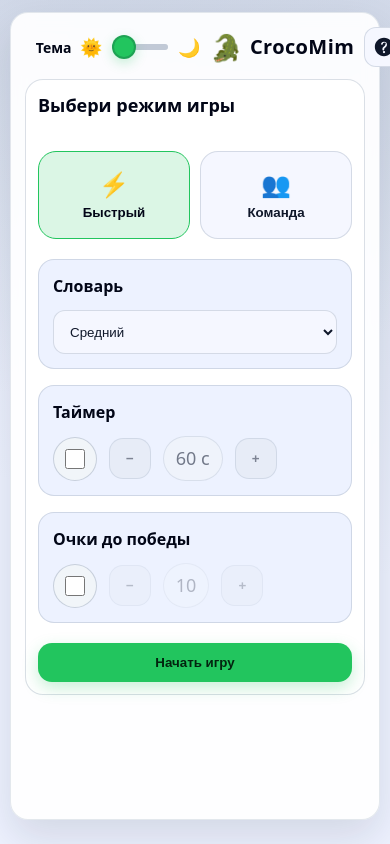
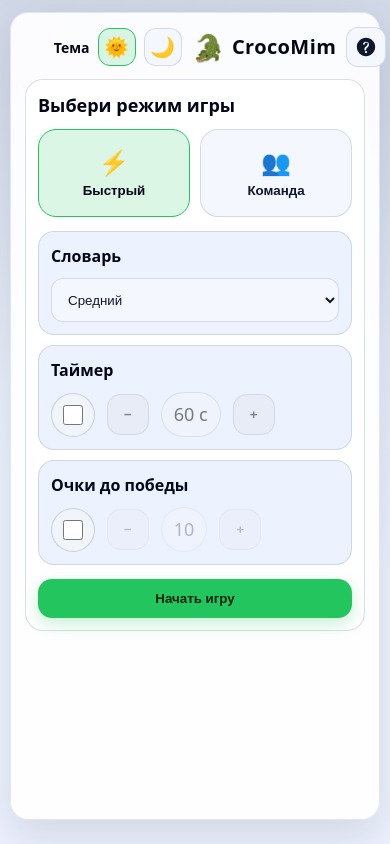
Before and after one commit to blackswanlabs8/CrocoMim, a plain HTML site: page public/index.html in a window 390 px wide. Drawn offline with Linux system fonts and the light colour scheme.

Commit message:
Adjust mobile theme toggle and menu spacing

```diff
--- a/public/index.html
+++ b/public/index.html
@@ -23,10 +23,14 @@
       </div>
       <div class="theme-switch" id="themeContainer">
         <div class="theme-switch-label">Тема</div>
-        <div class="theme-slider">
+        <div class="theme-slider" id="themeSliderWrap">
           <span aria-hidden="true">🌞</span>
           <input type="range" id="themeSlider" min="0" max="1" step="1" value="0" aria-label="Переключатель темы">
           <span aria-hidden="true">🌙</span>
+        </div>
+        <div class="theme-toggle-icons" id="themeToggleIcons" role="group" aria-label="Выбор темы">
+          <button class="theme-icon-btn" id="themeSun" type="button" data-theme="light" aria-label="Светлая тема">🌞</button>
+          <button class="theme-icon-btn" id="themeMoon" type="button" data-theme="dark" aria-label="Тёмная тема">🌙</button>
         </div>
       </div>
     </div>
@@ -42,7 +46,8 @@
 
   <!-- MAIN VIEWS -->
   <div id="viewMenu" class="stack">
-    <div class="section stack" style="gap:20px">
+    <div class="section stack menu-section">
+      <div class="menu-hero stack">
         <h2>Выбери режим игры</h2>
         <div class="mode-row">
           <button class="mode-btn active" id="modeQuick" type="button">
@@ -54,8 +59,9 @@
             Команда
           </button>
         </div>
+      </div>
 
-      <div class="stack" style="gap:16px">
+      <div class="stack menu-settings">
         <div class="menu-block">
           <div class="menu-block-title">Словарь</div>
           <select class="select" id="quickDict">
@@ -101,7 +107,7 @@
         </div>
       </div>
 
-      <div class="footer">
+      <div class="footer menu-footer">
         <button class="btn btn-full" id="startQuick">Начать игру</button>
       </div>
     </div>
--- a/public/scripts/app.js
+++ b/public/scripts/app.js
@@ -8,6 +8,8 @@ const backBtn = $('#btnBack');
 const helpBtn = $('#btnHelp');
 const modeQuickBtn = $('#modeQuick');
 const themeSlider = $('#themeSlider');
+const themeSunBtn = $('#themeSun');
+const themeMoonBtn = $('#themeMoon');
 const themeContainer = $('#themeContainer');
 const headerTitle = $('.title');
 const bodyEl = document.body;
@@ -33,11 +35,23 @@ const SCREEN_KEY = 'croc-screen';
 const QUICK_STATS_KEY = 'croc-quick-stats';
 const TEAM_STATS_KEY = 'croc-team-stats';
 
+const syncThemeControls = mode => {
+  if (themeSlider) themeSlider.value = mode === 'dark' ? '1' : '0';
+  const isDark = mode === 'dark';
+  if (themeSunBtn){
+    themeSunBtn.classList.toggle('is-active', !isDark);
+    themeSunBtn.setAttribute('aria-pressed', (!isDark).toString());
+  }
+  if (themeMoonBtn){
+    themeMoonBtn.classList.toggle('is-active', isDark);
+    themeMoonBtn.setAttribute('aria-pressed', isDark.toString());
+  }
+};
 const applyTheme = mode => {
   const themeClass = mode === 'dark' ? 'theme-dark' : 'theme-light';
   bodyEl.classList.remove('theme-light','theme-dark');
   bodyEl.classList.add(themeClass);
-  if (themeSlider) themeSlider.value = mode === 'dark' ? '1' : '0';
+  syncThemeControls(mode);
 };
 const readThemePref = () => {
   try{ return localStorage.getItem(THEME_KEY); }
@@ -74,6 +88,18 @@ if (themeSlider){
     const mode = e.target.value === '1' ? 'dark' : 'light';
     applyTheme(mode);
     writeThemePref(mode);
+  });
+}
+if (themeSunBtn){
+  themeSunBtn.addEventListener('click', ()=>{
+    applyTheme('light');
+    writeThemePref('light');
+  });
+}
+if (themeMoonBtn){
+  themeMoonBtn.addEventListener('click', ()=>{
+    applyTheme('dark');
+    writeThemePref('dark');
   });
 }
 
--- a/public/styles/main.css
+++ b/public/styles/main.css
@@ -162,6 +162,11 @@ body{
 .mode-btn:hover{ background:var(--panel-hover); }
 .mode-btn:active{ transform:scale(.97); }
 .mode-btn.active{ background:var(--accent-soft); border-color:var(--accent); color:var(--text-strong); }
+.menu-section{ gap:16px; }
+.menu-hero{ gap:10px; }
+.menu-hero h2{ margin:0; }
+.menu-settings{ gap:12px; }
+.menu-footer{ margin-top:4px; }
 .menu-block{ background:var(--panel-soft); border:1px solid var(--panel-border); border-radius:16px; padding:14px; display:flex; flex-direction:column; gap:12px; }
 .menu-block-title{ font-weight:700; color:var(--text-strong); font-size:16px; }
 
@@ -206,6 +211,31 @@ body{
   border:2px solid var(--thumb-border);
   box-shadow:0 4px 12px var(--thumb-shadow);
   cursor:pointer;
+}
+.theme-toggle-icons{
+  display:none;
+  align-items:center;
+  gap:8px;
+}
+.theme-icon-btn{
+  width:38px;
+  height:38px;
+  border-radius:12px;
+  border:1px solid var(--panel-border);
+  background:var(--panel-2);
+  color:var(--text);
+  font-size:20px;
+  display:flex;
+  align-items:center;
+  justify-content:center;
+  cursor:pointer;
+  transition:background .2s ease, border .2s ease, transform .1s ease;
+}
+.theme-icon-btn:active{ transform:scale(.95); }
+.theme-icon-btn.is-active{
+  border-color:var(--accent);
+  background:var(--accent-soft);
+  color:var(--text-strong);
 }
 
 /* Buttons */
@@ -495,7 +525,8 @@ body{
   .header{ gap:12px; }
   .header-left,
   .header-right{ gap:10px; }
-  .theme-slider input[type="range"]{ width:64px; }
+  .theme-slider{ display:none; }
+  .theme-toggle-icons{ display:flex; }
   .action-row-primary{ gap:12px; }
 }
 
@@ -513,7 +544,6 @@ body{
   .header{ gap:10px; }
   .theme-switch{ gap:8px; }
   .theme-switch-label{ font-size:14px; }
-  .theme-slider input[type="range"]{ width:56px; }
   .action-row{ gap:10px; }
   .action-row + .action-row{ margin-top:10px; }
   .action-row-inline,
@@ -529,4 +559,8 @@ body{
     min-height:150px;
   }
   .word{ font-size:clamp(26px, 10vw, 48px); }
+  .menu-section{ gap:14px; }
+  .menu-hero{ gap:10px; }
+  .menu-settings{ gap:10px; }
+  .menu-block{ padding:12px; gap:10px; }
 }
```
Lines whose indentation alone changed are shown as unchanged.
